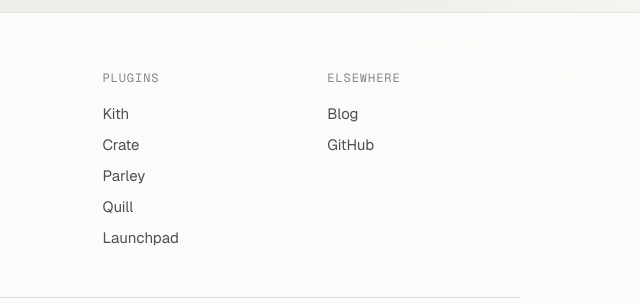
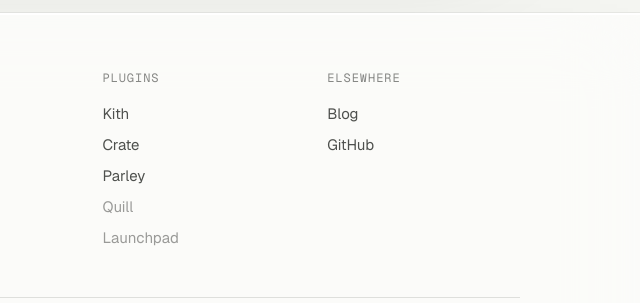
Before and after one commit to Gusions/tally-website, a plain HTML site: page index.html in a window 1280 px wide. Shown: the part 3738-4041 px from the top of the page, 640-1280 px from the left. Drawn offline with nearby package versions, Linux system fonts and the light colour scheme.

Commit message:
Footer: link Kith community repo, make Quill and Launchpad plain text
Co-Authored-By: Claude Sonnet 5.5 <noreply@anthropic.com>
Claude-Session: https://claude.ai/code/session_012Sjh8m6n7kq5zJE57qnkqe

```diff
--- a/index.html
+++ b/index.html
@@ -235,7 +235,7 @@ button{font-family:inherit}
             <div class="gd" style="margin-top:20px;display:inline-flex;align-items:center;gap:9px;padding:8px 15px;border-radius:99px;font-size:13px;font-weight:500"><span style="width:8px;height:8px;border-radius:99px;background:#12B76A;display:inline-block"></span>Early release · v0.9.10</div>
           </div>
           <div style="flex:1 1 150px;min-width:140px"><div class="mono" style="font-size:12px;letter-spacing:0.08em;text-transform:uppercase;color:rgba(18,20,18,0.5);margin-bottom:12px">Product</div><a href="#sheet" style="display:block;padding:6px 0;font-size:15px;color:rgba(18,20,18,0.74)">How it reads</a><a href="#features" style="display:block;padding:6px 0;font-size:15px;color:rgba(18,20,18,0.74)">Features</a><a href="#soon" style="display:block;padding:6px 0;font-size:15px;color:rgba(18,20,18,0.74)">Get Tally</a></div>
-          <div style="flex:1 1 150px;min-width:140px"><div class="mono" style="font-size:12px;letter-spacing:0.08em;text-transform:uppercase;color:rgba(18,20,18,0.5);margin-bottom:12px">Plugins</div><a href="https://github.com/Gusions/obsidian-kith" target="_blank" rel="noopener" style="display:block;padding:6px 0;font-size:15px;color:rgba(18,20,18,0.74)">Kith</a><a href="https://github.com/Gusions/obsidian-crate" target="_blank" rel="noopener" style="display:block;padding:6px 0;font-size:15px;color:rgba(18,20,18,0.74)">Crate</a><a href="https://github.com/Gusions/obsidian-parley" target="_blank" rel="noopener" style="display:block;padding:6px 0;font-size:15px;color:rgba(18,20,18,0.74)">Parley</a><a href="#" style="display:block;padding:6px 0;font-size:15px;color:rgba(18,20,18,0.74)">Quill</a><a href="#" style="display:block;padding:6px 0;font-size:15px;color:rgba(18,20,18,0.74)">Launchpad</a></div>
+          <div style="flex:1 1 150px;min-width:140px"><div class="mono" style="font-size:12px;letter-spacing:0.08em;text-transform:uppercase;color:rgba(18,20,18,0.5);margin-bottom:12px">Plugins</div><a href="https://github.com/Gusions/kith-plugin" target="_blank" rel="noopener" style="display:block;padding:6px 0;font-size:15px;color:rgba(18,20,18,0.74)">Kith</a><a href="https://github.com/Gusions/obsidian-crate" target="_blank" rel="noopener" style="display:block;padding:6px 0;font-size:15px;color:rgba(18,20,18,0.74)">Crate</a><a href="https://github.com/Gusions/obsidian-parley" target="_blank" rel="noopener" style="display:block;padding:6px 0;font-size:15px;color:rgba(18,20,18,0.74)">Parley</a><span style="display:block;padding:6px 0;font-size:15px;color:rgba(18,20,18,0.42)">Quill</span><span style="display:block;padding:6px 0;font-size:15px;color:rgba(18,20,18,0.42)">Launchpad</span></div>
           <div style="flex:1 1 150px;min-width:140px"><div class="mono" style="font-size:12px;letter-spacing:0.08em;text-transform:uppercase;color:rgba(18,20,18,0.5);margin-bottom:12px">Elsewhere</div><a href="https://gusions.com" style="display:block;padding:6px 0;font-size:15px;color:rgba(18,20,18,0.74)">Blog</a><a href="https://github.com/Gusions/tally" style="display:block;padding:6px 0;font-size:15px;color:rgba(18,20,18,0.74)">GitHub</a></div>
         </div>
         <div style="margin-top:44px;padding:20px 0;border-top:1px solid rgba(18,20,18,0.12);display:flex;flex-wrap:wrap;justify-content:space-between;gap:12px;font-size:13px;color:rgba(18,20,18,0.62)">
```
